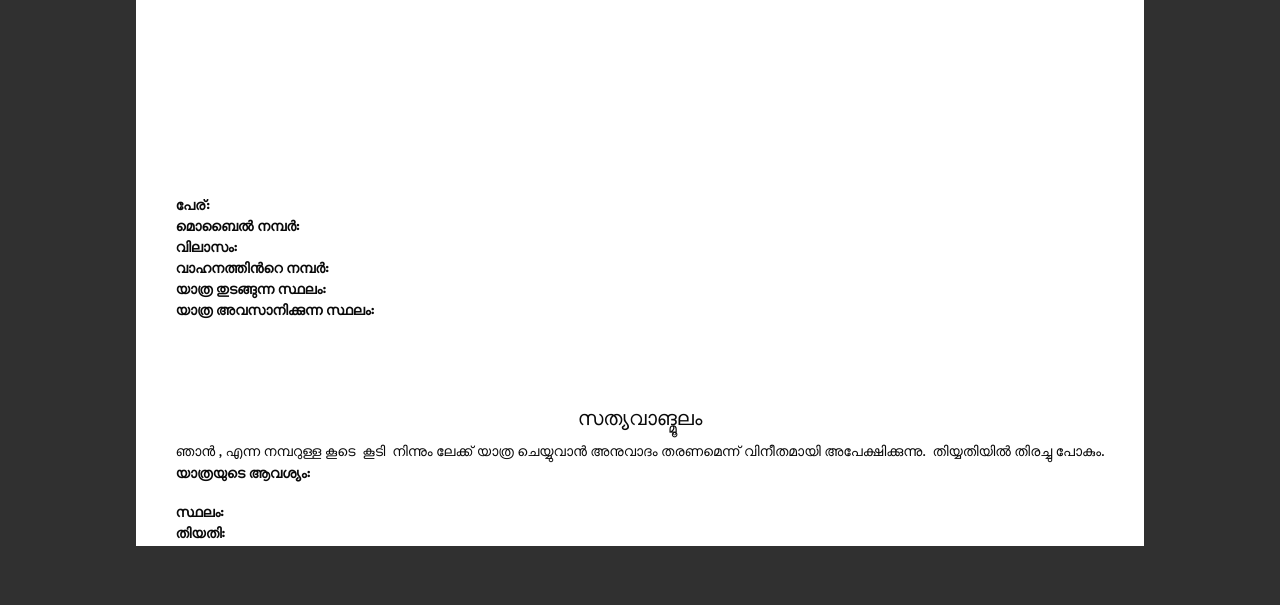
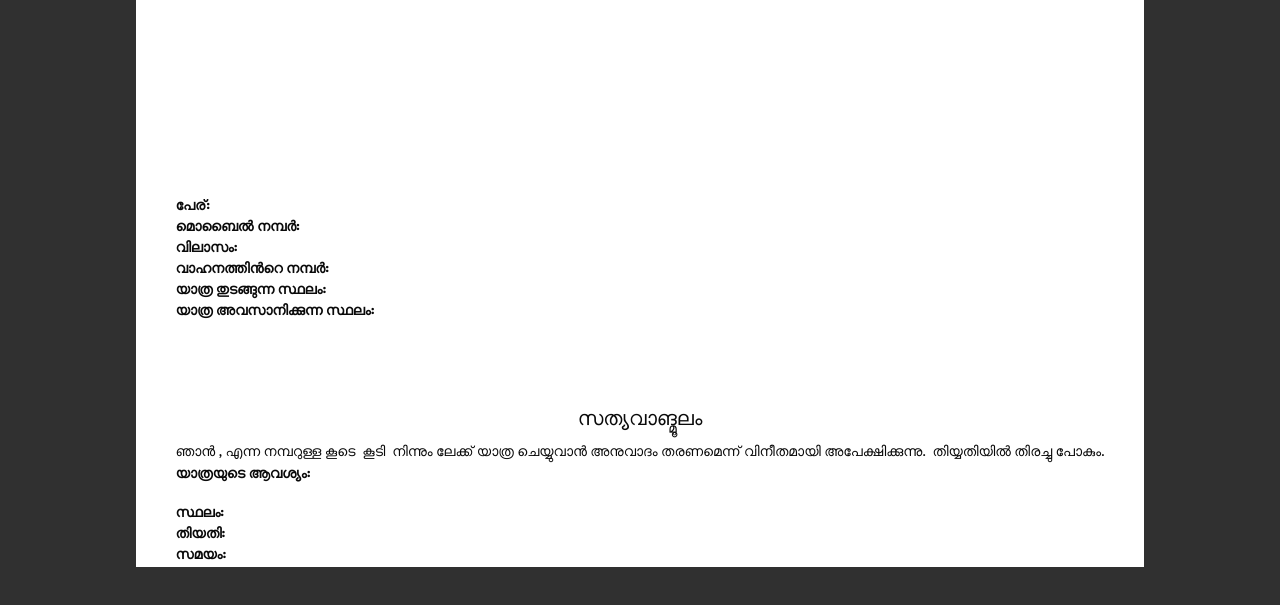
Before and after one commit to bajpangosh/Covid-19-Kerala-Police-Declaration-Generator, a plain HTML site: page Malayalam/index.html in a window 1280 px wide. Shown: the part 937-1542 px from the top of the page. Drawn offline with nearby package versions, Linux system fonts and the light colour scheme.

Commit message:
Update index.html
Time

```diff
--- a/Malayalam/index.html
+++ b/Malayalam/index.html
@@ -65,6 +65,7 @@
  <div class="footer">
     <strong>സ്ഥലം:</strong> {{Place}}</br>
     <strong>തിയതി:</strong> {{Date}}</br>
+    <strong>സമയം:</strong> {{Time}}</br>
     </div>
 
   </div>
```
